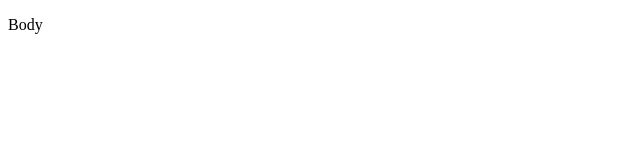
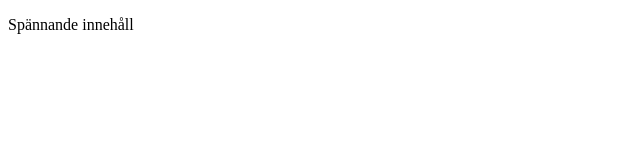
Before and after one commit to wilvik05/webdevpub, a plain HTML site: page index.html in a window 1280 px wide. Shown: the whole page, without its empty margins (0-640 px from the left). Drawn offline with Linux system fonts and the light colour scheme.

Commit message:
Update index.html

```diff
--- a/index.html
+++ b/index.html
@@ -5,7 +5,7 @@
  </head>
  <body>
  <div>
- <p>Body</p>
+ <p>Spännande innehåll</p>
  </div>
  </body>
 </html>
```
